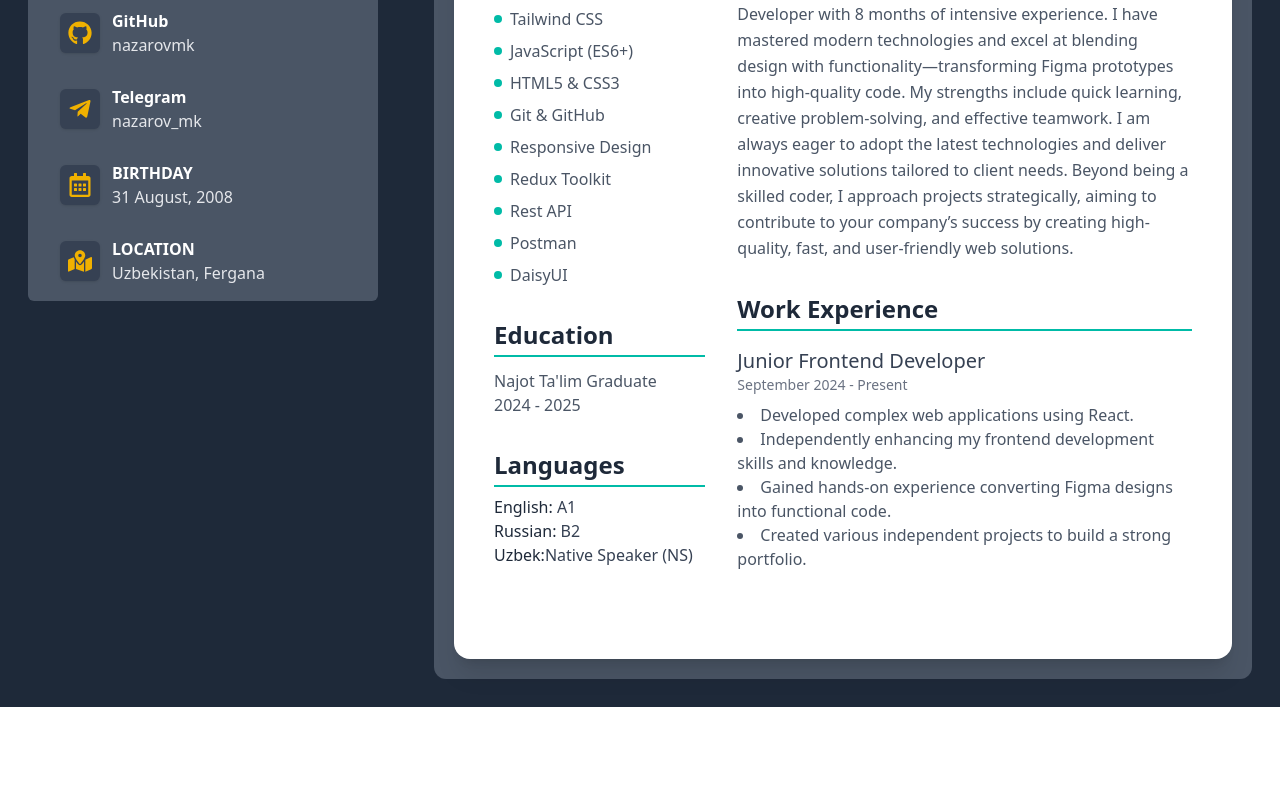
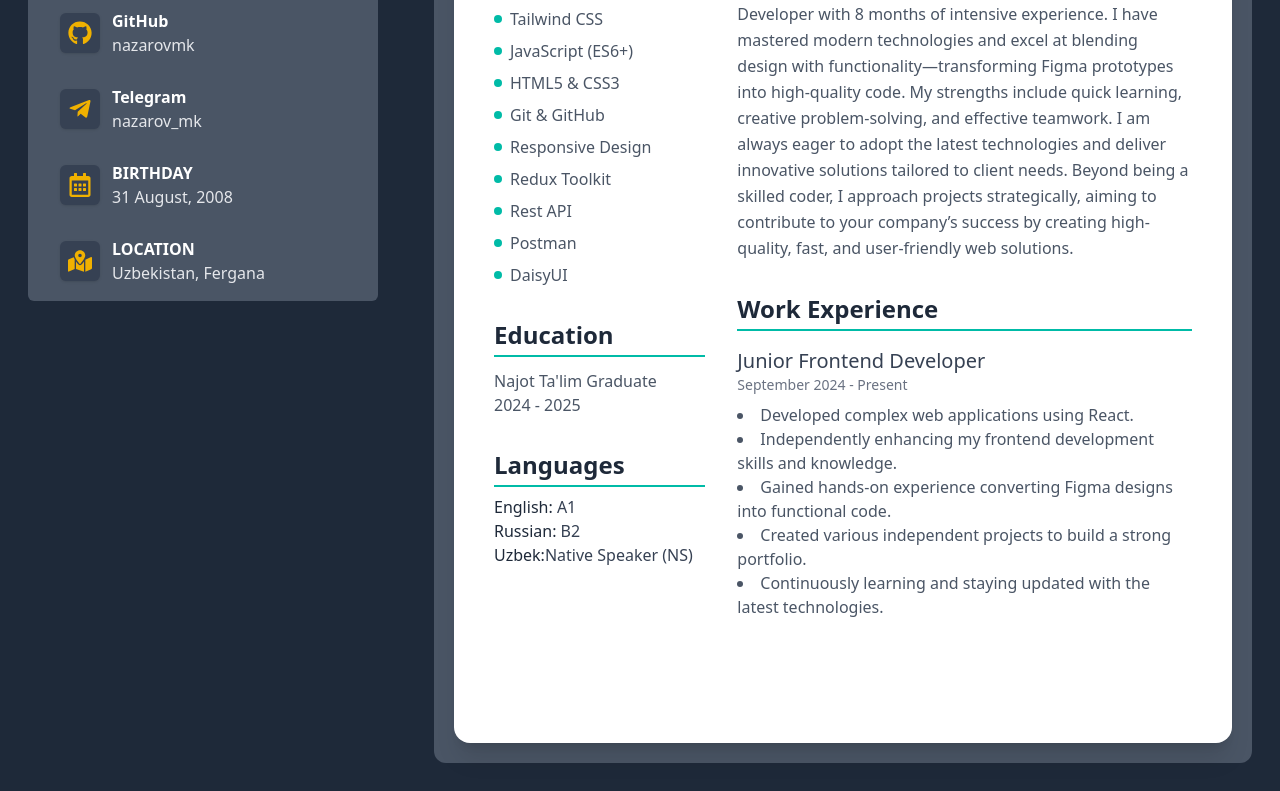
Before and after one commit to nazarovmk/nazarovportfolio, a React (Vite) app: page /resume in a window 1280 px wide. Shown: the part 599-1390 px from the top of the page. Before the commit the page ends 1306 px from the top, so only its background shows below. Built offline with nearby package versions, Linux system fonts and the light colour scheme.

Commit message:
Nazarov Portfolio

```diff
--- a/src/components/About.jsx
+++ b/src/components/About.jsx
@@ -1,9 +1,13 @@
+import { useEffect } from "react";
 import Navbar from "./Navbar";
 import avatar from "../assets/avatar.avif";
 import { service } from "./data";
 import { GiCheckMark } from "react-icons/gi";
+import useAos from "../hooks/Aos"; // Hook'ni import qilamiz
 
 const About = () => {
+  useAos(); // AOS animatsiyalarini ishga tushiramiz
+
   return (
     <div className="md:rounded-xl bg-gray-600 md:m-7 flex-1 p-5">
       <Navbar />
@@ -57,6 +61,8 @@ const About = () => {
               <div
                 className="bg-gray-700 border shadow p-5 text-white flex gap-5 items-start rounded-xl"
                 data-aos="flip-left"
+                data-aos-duration="500"
+                data-aos-delay="100"
                 key={index}
               >
                 <div className="text-6xl text-yellow-500">{item.logo}</div>
--- a/src/components/Portfolio.jsx
+++ b/src/components/Portfolio.jsx
@@ -28,7 +28,7 @@ const Portfolio = () => {
       <Navbar
         className="overflow-hidden max-w-full"
         data-aos="fade-down"
-        data-aos-duration="300"
+        data-aos-duration="500"
       />
 
       <div className="mt-7">
--- a/src/components/Resume.jsx
+++ b/src/components/Resume.jsx
@@ -149,7 +149,7 @@ const Resume = () => {
                 <h2 className="text-lg sm:text-xl md:text-2xl font-semibold text-gray-800 border-b-2 border-teal-500 pb-1">
                   Work Experience
                 </h2>
-                <div className="mt-4 space-y-4 md:space-y-6">
+                <div className="mt-4 space-y-4 md:space-y-6 pb-21">
                   <div>
                     <h3 className="text-base sm:text-lg md:text-xl font-medium text-gray-700">
                       Junior Frontend Developer
```
